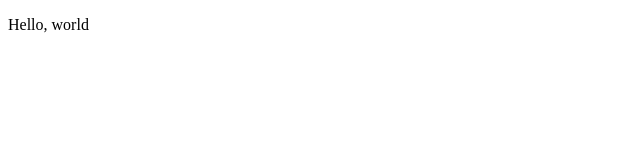
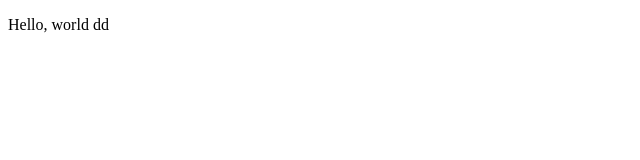
Before and after one commit to stuartjdavies/FSharp.Puzzles, a plain HTML site: page index.html in a window 1280 px wide. Shown: the full height of the page, 0-640 px from the left. Drawn offline with Linux system fonts and the light colour scheme.

```diff
--- a/index.html
+++ b/index.html
@@ -6,6 +6,6 @@
     <title></title>
 </head>
 <body>
-    <p>Hello, world</p>
+    <p>Hello, world dd</p>
 </body>
 </html>
```
Also changed, not shown: 1 other file.
